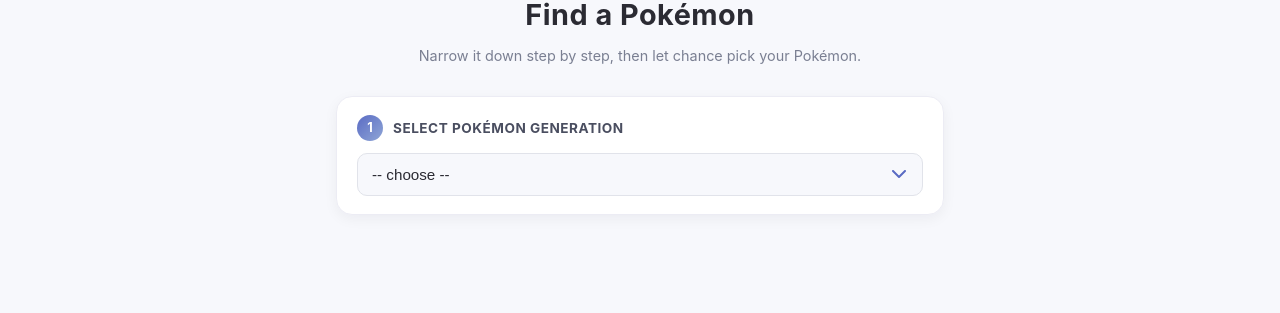
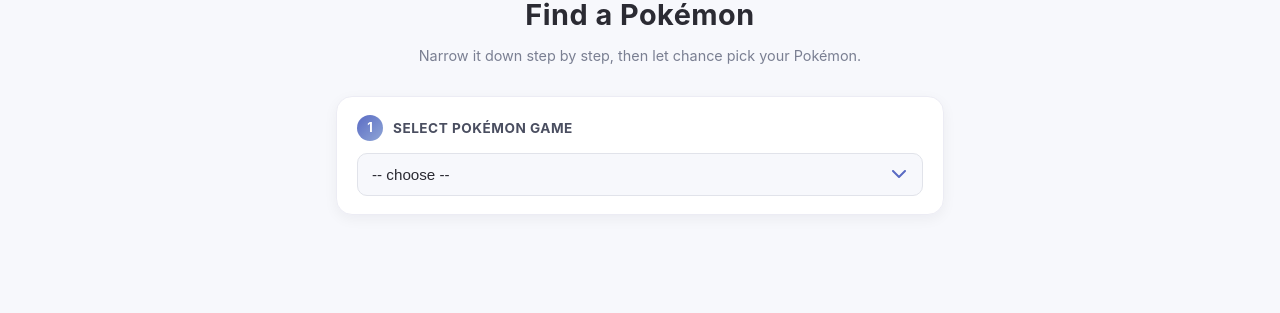
Before and after one commit to Yosmann0/Pokemeister, a Flask app: template templates/selection.html in a window 1280 px wide. Shown: the part 107-420 px from the top of the page. Run offline with Flask 3, Linux system fonts and the light colour scheme; the template is opened without the code that fills it, so the values that code supplies are empty.

Commit message:
added new structure with game name

```diff
--- a/app.py
+++ b/app.py
@@ -1,6 +1,5 @@
 from flask import Flask, render_template, request, jsonify
-import requests
-from data import get_pokemon_info_by_name, get_locations_for_generation, get_areas_for_location, get_encounter_for_area
+from data import get_all_games, get_pokemon_info_by_name, get_locations_by_region, get_areas_for_location, get_encounter_for_area, get_region_by_game
 
 app = Flask(__name__)
 
@@ -21,13 +20,14 @@
 
 @app.route('/selection')
 def selection():
-    generations = get_generations()
-    return render_template('selection.html', generations=generations)
+    games = get_all_games()
+    return render_template('selection.html', games=games)
 
 
 @app.route('/result')
 def result():
-    generation = request.args.get('generation')
+    game = request.args.get('game')
+    region = request.args.get('region')
     location = request.args.get('location')
     area = request.args.get('area')
     pokemon_name = request.args.get('pokemon_name')
@@ -36,7 +36,8 @@
 
     return render_template(
         'result.html',
-        generation=generation,
+        game=game,
+        region=region,
         location=location,
         area=area,
         pokemon_data=pokemon_data
@@ -47,11 +48,11 @@
 
 @app.route('/api/locations')
 def api_locations():
-    generation = request.args.get('generation', type=int)
-    if generation is None:
+    region = request.args.get('region', type=str)
+    if region is None:
         return jsonify([])
 
-    locations : list[dict[str, str]] = get_locations_for_generation(generation)
+    locations : list[dict[str, str]] = get_locations_by_region(region)
     return jsonify(locations)
 
 
@@ -73,7 +74,13 @@
     encounters = get_encounter_for_area(area_number)
     return jsonify(encounters)
 
-
+@app.route('/api/regions')
+def api_regions():
+    game_name = request.args.get('game', type=str)
+    if not game_name:
+        return jsonify([])
+    regions : list[str] = get_region_by_game(game_name)
+    return regions
 
 if __name__ == '__main__':
     app.run(debug=True)
--- a/templates/result.html
+++ b/templates/result.html
@@ -301,7 +301,8 @@
     <h1 class="page-title">Result</h1>
 
 <div class="selection-summary">
-        <span>Generation: <strong>{{ generation | replace('-', ' ') | title }}</strong></span>
+        <span>Game: <strong>{{ game | replace('-', ' ') | title }}</strong></span>
+        <span>Region: <strong>{{ region | replace('-', ' ') | title }}</strong></span>
         <span>Location: <strong>{{ location | replace('-', ' ') | title }}</strong></span>
         <span>Area: <strong>{{ area | replace('-', ' ') | title }}</strong></span>
     </div>
--- a/templates/selection.html
+++ b/templates/selection.html
@@ -204,22 +204,33 @@
     <p class="page-subtitle">Narrow it down step by step, then let chance pick your Pokémon.</p>
 
     <div class="steps">
-        <div class="field" id="generation-field">
+        <div class="field" id="game-field">
             <div class="field-header">
                 <span class="step-badge">1</span>
-                <label for="generation">Select Pokémon Generation</label>
+                <label for="game">Select Pokémon Game</label>
             </div>
-            <select name="generation" id="generation">
+            <select name="game" id="game">
                 <option value="" selected disabled>-- choose --</option>
-                {% for generation in generations %}
-                    <option value="{{ generation }}">{{ generation }}</option>
+                {% for game in games %}
+                    <option value="{{ game }}">{{ game }}</option>
                 {% endfor %}
+            </select>
+        </div>
+
+        <div class="field" id="region-field" style="display:none;">
+            <div class="field-header">
+                <span class="step-badge">2</span>
+                <label for="region">Select a Region</label>
+                <span class="spinner" id="region-spinner"></span>
+            </div>
+            <select name="region" id="region">
+                <option value="" selected disabled>-- choose --</option>
             </select>
         </div>
 
         <div class="field" id="location-field" style="display:none;">
             <div class="field-header">
-                <span class="step-badge">2</span>
+                <span class="step-badge">3</span>
                 <label for="location">Select Location</label>
                 <span class="spinner" id="location-spinner"></span>
             </div>
@@ -230,7 +241,7 @@
 
         <div class="field" id="area-field" style="display:none;">
             <div class="field-header">
-                <span class="step-badge">3</span>
+                <span class="step-badge">4</span>
                 <label for="area">Select Area</label>
                 <span class="spinner" id="area-spinner"></span>
             </div>
@@ -241,7 +252,7 @@
 
         <div class="field" id="pokemon-area-field" style="display:none;">
             <div class="field-header">
-                <span class="step-badge">4</span>
+                <span class="step-badge">5</span>
                 <label>Available Pokémon in this Area</label>
                 <span class="spinner" id="pokemon-spinner"></span>
             </div>
@@ -257,7 +268,10 @@
 </div>
 
 <script>
-    const generationSelect = document.getElementById('generation');
+    const gameSelect = document.getElementById('game');
+    const regionField = document.getElementById('region-field');
+    const regionSelect = document.getElementById('region');
+    const regionSpinner = document.getElementById('region-spinner');
     const locationField = document.getElementById('location-field');
     const locationSelect = document.getElementById('location');
     const locationSpinner = document.getElementById('location-spinner');
@@ -280,14 +294,35 @@
             .replace(/\b\w/g, (char) => char.toUpperCase());
     }
 
+    // Format the game names that were rendered by Jinja
+
+    document.querySelectorAll('#game option').forEach((option) => {
+
+        if (option.value) {          // Skip the "-- choose --" option
+
+            option.textContent = formatLabel(option.textContent);
+
+        }
+
+    });
+
     // fill a <select> with the list of options from the api
     function fillSelect(selectElement, options) {
         selectElement.innerHTML = '<option value="" selected disabled>-- choose --</option>';
 
         options.forEach((option) => {
             const optionElement = document.createElement('option');
-            optionElement.value = option.id;
-            optionElement.textContent = formatLabel(option.name);
+
+            if (typeof option === "string") {
+                // List of strings
+                optionElement.value = option;
+                optionElement.textContent = formatLabel(option);
+            } else {
+                // List of objects with id and name
+                optionElement.value = option.id;
+                optionElement.textContent = formatLabel(option.name);
+            }
+
             selectElement.appendChild(optionElement);
         });
     }
@@ -303,9 +338,32 @@
         });
     }
 
-    generationSelect.addEventListener('change', async () => {
-        const generation = generationSelect.value;
-        if (!generation) {
+    gameSelect.addEventListener('change', async () => {
+        const game = gameSelect.value;
+        if (!game) {
+            return;
+        }
+        areaField.style.display = 'none';
+        pokemonAreaField.style.display = 'none';
+        submitWrap.style.display = 'none';
+        submitBtn.style.display = 'none';
+        currentEncounters = [];
+
+        regionField.style.display = 'block';
+        regionSelect.disabled = true;
+        regionSpinner.classList.add('active');
+
+        const response = await fetch(`/api/regions?game=${game}`);
+        const regions = await response.json();
+
+        fillSelect(regionSelect, regions);
+        regionSelect.disabled = false;
+        regionSpinner.classList.remove('active');
+    });
+
+    regionSelect.addEventListener('change', async () => {
+        const region = regionSelect.value;
+        if (!region) {
             return;
         }
 
@@ -319,7 +377,7 @@
         locationSelect.disabled = true;
         locationSpinner.classList.add('active');
 
-        const response = await fetch(`/api/locations?generation=${generation}`);
+        const response = await fetch(`/api/locations?region=${region}`);
         const locations = await response.json();
 
         fillSelect(locationSelect, locations);
@@ -386,7 +444,8 @@
         const random = currentEncounters[Math.floor(Math.random() * currentEncounters.length)];
 
         const params = new URLSearchParams({
-            generation: generationSelect.selectedOptions[0].text,
+            game: gameSelect.selectedOptions[0].text,
+            region: regionSelect.selectedOptions[0].text,
             location: locationSelect.selectedOptions[0].text,
             area: areaSelect.selectedOptions[0].text,
             pokemon_name: random.name
```
